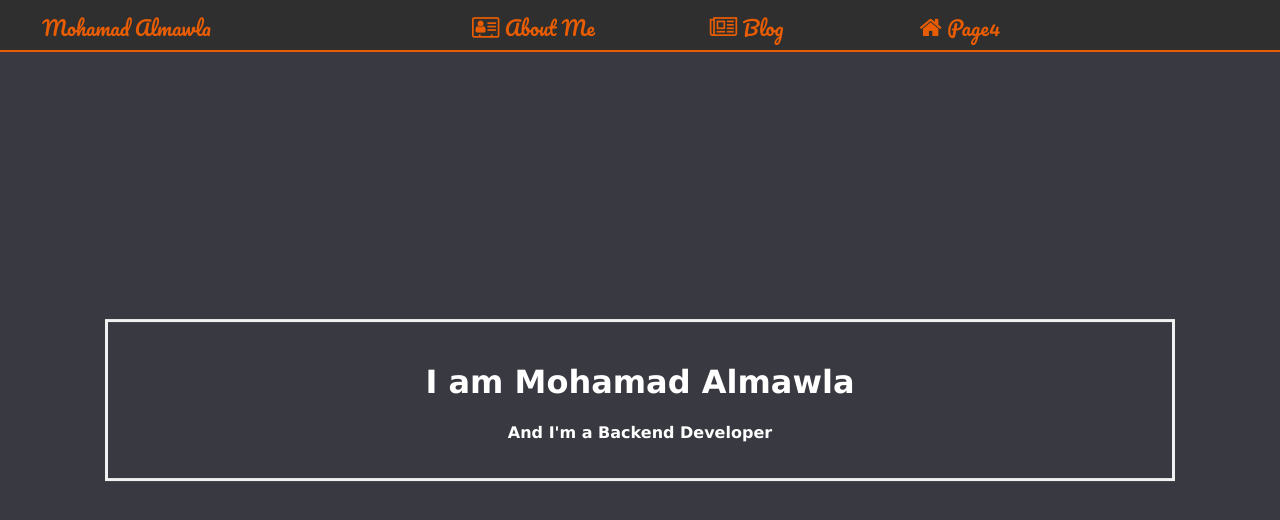
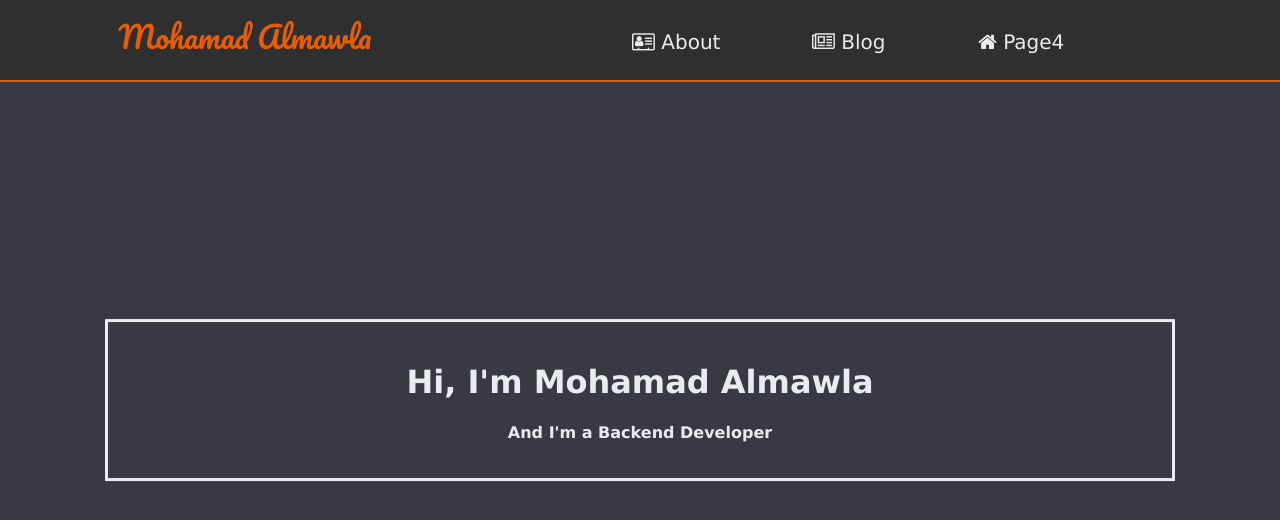
Before and after one commit to moemawla/moemawla.github.io, a plain HTML site: page index.html in a window 1280 px wide. Drawn offline with Linux system fonts and the light colour scheme.

Commit message:
Fix the navbar design

```diff
--- a/index.html
+++ b/index.html
@@ -7,47 +7,40 @@
         <link href="https://fonts.googleapis.com/css2?family=Pacifico&display=swap" rel="stylesheet">
         <link rel="stylesheet" href="https://cdnjs.cloudflare.com/ajax/libs/font-awesome/4.7.0/css/font-awesome.min.css">
         <link rel="stylesheet" href="styles.css" />
-        <title>My Portfolio</title>
+        <title>Portfolio</title>
     </head>
-    <body id="homePage">
+    <body id="bgImage">
         <nav id="navBar">
-            <div>
-                <div id="myName" class="menuItem">
+            <div id="myName">
                 <a href="index.html">
                     <span>Mohamad Almawla</span>
                 </a>
             </div>
-            </div>
-            <div></div>
-            <div>
+            <div id="links">
                 <div class="menuItem">
                     <a href="about.html">
-                        <i class="fa fa-address-card-o" style="font-size:24px"></i>
-                        <span>About Me</span>
+                        <i class="fa fa-address-card-o"></i>
+                        <span>About</span>
                     </a>
                 </div>
-            </div>
-            <div>
                 <div class="menuItem">
                     <a href="blog.html">
-                        <i class="fa fa-newspaper-o" style="font-size:24px"></i>
+                        <i class="fa fa-newspaper-o"></i>
                         <span>Blog</span>
                     </a>
                 </div>
-            </div>
-            <div >
                 <div class="menuItem">
                     <a href="page4.html">
-                        <i class="fa fa-home" style="font-size:24px"></i>
+                        <i class="fa fa-home"></i>
                         <span>Page4</span>
                     </a>
                 </div>
+                <div></div>
             </div>
-            <div></div>
         </nav>
         <div id="container">
             <div class="centerBox">
-                <h1>I am Mohamad Almawla</h1>
+                <h1>Hi, I'm Mohamad Almawla</h1>
                 <p>And I'm a Backend Developer</p>
             </div>
         </div>
--- a/styles.css
+++ b/styles.css
@@ -4,18 +4,19 @@ body {
     color: #e9ecef;
 }
 
-#homePage {
+#bgImage {
     background-image: url("jeremy-bishop-8xznAGy4HcY-unsplash.jpg");
     background-position: center;
     background-repeat: no-repeat;
     background-size: cover;
+    background-attachment: fixed;
     width: 100%;
 }
 
 .centerBox {
-    color: #FFFFFF;
+    color: #e9ecef;
     font-weight: bold;
-    border: 3px solid #f1f1f1;
+    border: 3px solid #e9ecef;
     position: absolute;
     top: 50%;
     left: 50%;
@@ -51,32 +52,53 @@ body {
     text-align: center;
 }
 
-.menuItem {
+#myName {
     font-family: 'Pacifico', cursive;
-    font-size: 20px;
+    font-size: 30px;
     color: #e85d04;
     margin-top: 10px;
+    margin-left: -100px;
 }
 
-.menuItem a:link {
+#myName a:link {
     color: #e85d04;
     text-decoration: none;
 }
 
+#myName a:visited {
+    color: #e85d04;
+}
+
+#myName a:hover {
+    color: #ffb703;
+}
+
+#links {
+    margin-top: 30px;
+    display: flex;
+    flex-direction: row;
+}
+
+.menuItem {
+    font-size: 20px;
+    color: #e9ecef;
+}
+
+.menuItem a:link {
+    color: #e9ecef;
+    text-decoration: none;
+}
+
 .menuItem a:visited {
-    color: #e85d04;
+    color: #e9ecef;
 }
 
 .menuItem a:hover {
     color: #ffb703;
 }
 
-#myName {
-    padding-left: 40px;
-}
-
 #container {
-    padding: 50px 50px 20px 50px;
+    padding: 100px 120px;
 }
 
 #firstAboutMe {
@@ -93,7 +115,7 @@ body {
     width: 256px;
     height: 256px;
     border-radius: 50%;
-    margin: 20px 0px 20px 50px;
+    margin: 20px 0px 20px 100px;
 }
 
 #secondAboutMe {
@@ -127,12 +149,12 @@ body {
 }
 
 #experience a:link {
-    color: #FFFFFF;
+    color: #e9ecef;
     text-decoration: none;
 }
 
 #experience a:visited {
-    color: #FFFFFF;
+    color: #e9ecef;
 }
 
 #experience a:hover {
```
Also changed, not shown: about.html (+9 -16 lines), blog.html (+8 -15 lines), page4.html (+8 -15 lines). Lines whose indentation alone changed are shown as unchanged.
